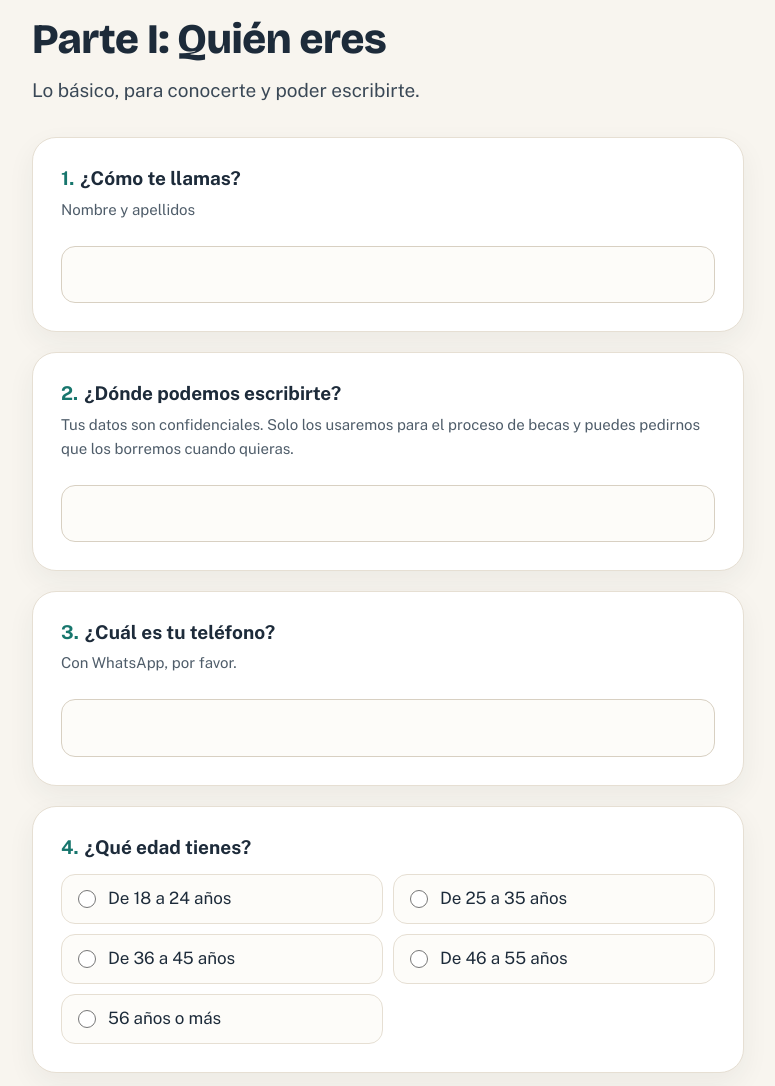
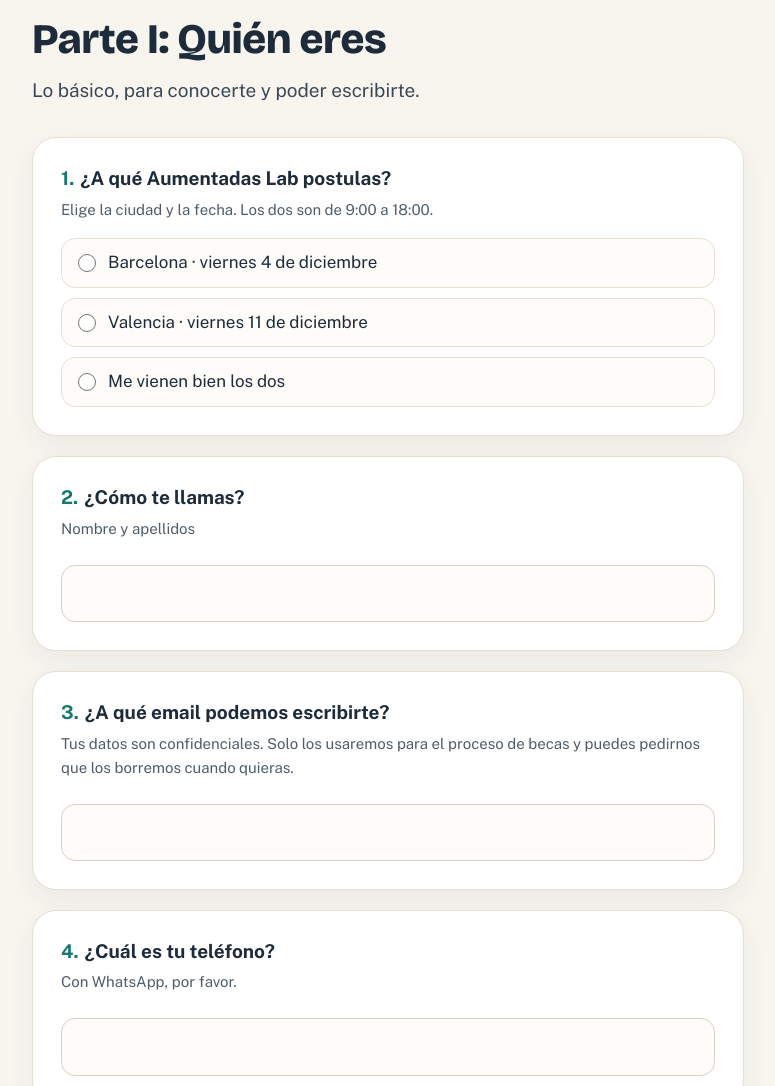
Before and after one commit to sandraalfarovargas/aumentadas, a plain HTML site: page postulacion.html in a window 1280 px wide. Shown: the part 700-1786 px from the top of the page, without its empty margins (252-1027 px from the left). Drawn offline with nearby package versions, Linux system fonts and the light colour scheme.

Commit message:
Add files via upload

```diff
--- a/postulacion.html
+++ b/postulacion.html
@@ -133,31 +133,31 @@ const GOOGLE_FORM = 'https://docs.google.com/forms/d/e/1FAIpQLSdfe1Sw1uFKd0NkdML
    gf = opciones que tiene hoy Google Forms; si una respuesta no está en esa lista, se envía como "Otra" para no perderla. */
 const PARTS = [
  {title:'Parte I: Quién eres', lead:'Lo básico, para conocerte y poder escribirte.', qs:[
-  {id:'nombre', n:1, type:'text', label:'¿Cómo te llamas?', hint:'Nombre y apellidos', entry:'2103166411', req:true, auto:'name'},
-  {id:'email', n:2, type:'email', label:'¿Dónde podemos escribirte?', hint:'Tus datos son confidenciales. Solo los usaremos para el proceso de becas y puedes pedirnos que los borremos cuando quieras.', entry:'858500136', req:true, auto:'email'},
-  {id:'tel', n:3, type:'tel', label:'¿Cuál es tu teléfono?', hint:'Con WhatsApp, por favor.', entry:'1223785454', req:true, auto:'tel'},
-  {id:'edad', n:4, type:'radio', cols:true, label:'¿Qué edad tienes?', entry:'779650590', req:true, opts:['De 18 a 24 años','De 25 a 35 años','De 36 a 45 años','De 46 a 55 años','56 años o más']},
-  {id:'pais', n:5, type:'radio', cols:true, label:'¿Cuál es tu país de origen?', entry:'374255879', req:true, other:'Otro', gfOther:true, opts:['Venezuela','Argentina','Perú','Colombia','España','Estados Unidos','Reino Unido','Francia']},
-  {id:'ciudad', n:6, type:'radio', cols:true, label:'¿En qué ciudad de España vives ahora?', entry:'210308892', req:true, other:'Otra', gfOther:true, opts:['Valencia','Barcelona','Madrid']},
-  {id:'tiempo', n:7, type:'radio', cols:true, label:'¿Cuánto tiempo llevas en España?', entry:'1914164176', req:true, opts:['Menos de 1 año','1 a 2 años','3 a 5 años','6 a 7 años','Más de 7 años','Toda mi vida']},
-  {id:'oficio', n:8, type:'text', label:'¿Cuál es tu oficio o profesión?', entry:'1622814791', req:true},
-  {id:'anios', n:9, type:'radio', cols:true, label:'¿Cuántos años de experiencia tienes en ello?', entry:'1589679271', req:true, opts:['Menos de 2 años','2 a 5 años','6 a 9 años','10 a 13 años','14 a 17 años','18 años o más']},
-  {id:'trabajas', n:10, type:'radio', cols:true, label:'¿Trabajas de ello en España?', entry:'1950107278', req:true, other:'Otra situación', gfOther:true, opts:['Sí','No']},
-  {id:'mas', n:11, type:'textarea', label:'Cuéntanos un poco más', entry:'2030281515', req:false}
+  {id:'lab', n:1, type:'radio', label:'¿A qué Aumentadas Lab postulas?', hint:'Elige la ciudad y la fecha. Los dos son de 9:00 a 18:00.', entry:'2131032755', req:true, opts:['Barcelona · viernes 4 de diciembre','Valencia · viernes 11 de diciembre','Me vienen bien los dos']},
+  {id:'nombre', n:2, type:'text', label:'¿Cómo te llamas?', hint:'Nombre y apellidos', entry:'2103166411', req:true, auto:'name'},
+  {id:'email', n:3, type:'email', label:'¿A qué email podemos escribirte?', hint:'Tus datos son confidenciales. Solo los usaremos para el proceso de becas y puedes pedirnos que los borremos cuando quieras.', entry:'858500136', req:true, auto:'email'},
+  {id:'tel', n:4, type:'tel', label:'¿Cuál es tu teléfono?', hint:'Con WhatsApp, por favor.', entry:'1223785454', req:true, auto:'tel'},
+  {id:'edad', n:5, type:'radio', cols:true, label:'¿Qué edad tienes?', entry:'779650590', req:true, opts:['De 18 a 24 años','De 25 a 35 años','De 36 a 45 años','De 46 a 55 años','56 años o más']},
+  {id:'pais', n:6, type:'radio', cols:true, label:'¿Cuál es tu país de origen?', entry:'374255879', req:true, other:'Otro', gfOther:true, opts:['Venezuela','Argentina','Perú','Colombia','España','Estados Unidos','Reino Unido','Francia']},
+  {id:'ciudad', n:7, type:'radio', cols:true, label:'¿En qué ciudad de España vives ahora?', entry:'210308892', req:true, other:'Otra', gfOther:true, opts:['Valencia','Barcelona','Madrid']},
+  {id:'tiempo', n:8, type:'radio', cols:true, label:'¿Cuánto tiempo llevas en España?', entry:'1914164176', req:true, opts:['Menos de 1 año','1 a 2 años','3 a 5 años','6 a 7 años','Más de 7 años','Toda mi vida']},
+  {id:'oficio', n:9, type:'text', label:'¿Cuál es tu oficio o profesión?', entry:'1622814791', req:true},
+  {id:'anios', n:10, type:'radio', cols:true, label:'¿Cuántos años de experiencia tienes en ello?', entry:'1589679271', req:true, opts:['Menos de 2 años','2 a 5 años','6 a 9 años','10 a 13 años','14 a 17 años','18 años o más']},
+  {id:'trabajas', n:11, type:'radio', cols:true, label:'¿Trabajas de ello en España?', entry:'1950107278', req:true, other:'Otra situación', gfOther:true, opts:['Sí','No']},
+  {id:'mas', n:12, type:'textarea', label:'Cuéntanos un poco más', entry:'2030281515', req:false}
  ]},
  {title:'Parte II: Lo que sabes y dónde está hoy', lead:'A veces lo que sabemos hacer no se ve donde estamos. Por un cambio de país, una pausa o un sector que cambia.', qs:[
-  {id:'situacion', n:12, type:'radio', label:'¿Cuál describe mejor tu situación profesional actual?', entry:'1665048563', req:true, other:'Otra', gfOther:true, opts:['Trabajo en mi profesión o sector','Trabajo en un área distinta de mi experiencia','Estoy buscando empleo','Trabajo por cuenta propia','Estoy desarrollando un proyecto propio','Estoy estudiando o formándome','Estoy volviendo tras una pausa']},
-  {id:'novisible', n:13, type:'checkbox', cols:true, label:'¿Qué crees que hace que tu experiencia no se vea o no se valore hoy?', hint:'Puedes elegir varias.', entry:'452455104', req:true, other:'Otra', gfOther:true, opts:['Homologación y trámites','Idioma o diferencias culturales','No tener contactos aquí','No conocer el mercado','Cuidados o familia','Falta de dinero','No tener estudios profesionales aquí','No tener experiencia laboral aquí','Volver tras una pausa','Mi sector está cambiando con la IA','Mi edad','Sentirme una minoría']},
-  {id:'intentado', n:14, type:'checkbox', cols:true, label:'¿Qué has intentado para que tu experiencia tenga el lugar que merece?', hint:'Puedes elegir varias.', entry:'453597392', req:true, other:'Otra', gfOther:true, opts:['Homologar','Formarme aquí','Buscar empleo en mi sector','Hacer contactos','Emprender','Pedir ayuda a asociaciones u otros','Todavía nada']},
-  {id:'problema', n:15, type:'textarea', label:'¿Qué problema resuelves mejor que nadie en tu trabajo? ¿Qué te preguntan siempre?', hint:'Una o dos frases bastan. Es el primer paso de tu mapa de oficio.', entry:'92678196', req:false},
-  {id:'despues', n:16, type:'radio', label:'¿Qué te gustaría que pasara después del Lab?', entry:'1914013658', req:true, opts:['Crear un proyecto o producto propio','Mejorar mi trabajo actual con IA','Encontrar un trabajo acorde a mi experiencia','Ofrecer mis servicios de forma nueva','Aún no lo sé, quiero descubrirlo']}
+  {id:'situacion', n:13, type:'radio', label:'¿Cuál describe mejor tu situación profesional actual?', entry:'1665048563', req:true, other:'Otra', gfOther:true, opts:['Trabajo en mi profesión o sector','Trabajo en un área distinta de mi experiencia','Estoy buscando empleo','Trabajo por cuenta propia','Estoy desarrollando un proyecto propio','Estoy estudiando o formándome','Estoy volviendo tras una pausa']},
+  {id:'novisible', n:14, type:'checkbox', cols:true, label:'¿Qué crees que hace que tu experiencia no se vea o no se valore hoy?', hint:'Puedes elegir varias.', entry:'452455104', req:true, other:'Otra', gfOther:true, opts:['Homologación y trámites','Idioma o diferencias culturales','No tener contactos aquí','No conocer el mercado','Cuidados o familia','Falta de dinero','No tener estudios profesionales aquí','No tener experiencia laboral aquí','Volver tras una pausa','Mi sector está cambiando con la IA','Mi edad','Sentirme una minoría']},
+  {id:'intentado', n:15, type:'checkbox', cols:true, label:'¿Qué has intentado para que tu experiencia tenga el lugar que merece?', hint:'Puedes elegir varias.', entry:'453597392', req:true, other:'Otra', gfOther:true, opts:['Homologar','Formarme aquí','Buscar empleo en mi sector','Hacer contactos','Emprender','Pedir ayuda a asociaciones u otros','Todavía nada']},
+  {id:'problema', n:16, type:'textarea', label:'¿Qué problema resuelves mejor que nadie en tu trabajo? ¿Qué te preguntan siempre?', hint:'Una o dos frases bastan. Es el primer paso de tu mapa de oficio.', entry:'92678196', req:false},
+  {id:'despues', n:17, type:'radio', label:'¿Qué te gustaría que pasara después del Lab?', entry:'1914013658', req:true, opts:['Crear un proyecto o producto propio','Mejorar mi trabajo actual con IA','Encontrar un trabajo acorde a mi experiencia','Ofrecer mis servicios de forma nueva','Aún no lo sé, quiero descubrirlo']}
  ]},
  {title:'Parte III: Aumentadas y tú', lead:'Queremos construir esto contigo. Tu sinceridad aquí vale más que tu entusiasmo.', qs:[
-  {id:'atrae', n:17, type:'checkbox', max:3, label:'De todo lo que ofrece Aumentadas, ¿qué te atrae más?', hint:'Elige hasta tres.', entry:'1125957612', req:true, other:'Otra', gfOther:true, opts:['Que mi experiencia se vea y se valore','Empezar por reconocer mi propio valor','Crear algo desde mi oficio, sin empezar de cero','Crear un producto o servicio real con IA','Una comunidad de profesionales que entienden mi camino','Que sea presencial','Acompañamiento de coaching y mentoría','Que lo diseñe alguien que vivió el mismo camino','No necesitar saber programar ni ser muy tecnológica','La beca','Descubrir mi Perfil de Inteligencia Aumentada (PIA)']},
-  {id:'dificil', n:18, type:'checkbox', cols:true, label:'¿Qué te resultaría más difícil al crear una solución desde tu oficio?', hint:'Puedes elegir varias.', entry:'1185721317', req:true, other:'Otra', gfOther:true, opts:['Identificar una buena idea','Encontrar un problema real que resolver','Utilizar herramientas de IA','Crear un prototipo funcional','Validar la idea con usuarios','Conseguir clientes','Tener tiempo suficiente','Disponer de dinero para empezar','Tener confianza en mis capacidades','Contar con apoyo o contactos']},
-  {id:'ia', n:19, type:'checkbox', label:'¿Cuáles de estas cosas has hecho con IA?', hint:'Puedes elegir varias.', entry:'1975617241', req:true, opts:['Hacerle una pregunta como a un buscador','Pedirle que escriba o corrija un texto (email, CV, post)','Darle contexto y un rol (“actúa como...”) para mejorar la respuesta','Pedirle cambios hasta conseguir lo que quería, en varias vueltas','Subirle un documento, foto o PDF para que lo analice','Crear imágenes, presentaciones o vídeos con IA','Usarla en mi trabajo de forma habitual','Crear una web, app o automatización con IA','Configurar un asistente o GPT personalizado','Ninguna de estas']},
-  {id:'frena', n:20, type:'checkbox', cols:true, label:'¿Qué te frena para usar más la IA?', hint:'Puedes elegir varias.', entry:'404063994', req:true, other:'Otra', gfOther:true, opts:['No sé por dónde empezar','Me parece complicada o técnica','No sé si lo hago bien','Me preocupa la privacidad de mis datos','Siento que es hacer trampa','No tengo tiempo para aprender a usarla','Me abruma tanta información','No tengo portátil o buen equipo','Nada me frena']},
-  {id:'lab', n:21, type:'radio', label:'¿A qué Aumentadas Lab te gustaría venir?', hint:'Los dos son de 9:00 a 18:00.', entry:null, mergeLabel:'Lab elegido', req:true, opts:['Barcelona · viernes 4 de diciembre','Valencia · viernes 11 de diciembre','Me vienen bien los dos']},
+  {id:'atrae', n:18, type:'checkbox', max:3, label:'De todo lo que ofrece Aumentadas, ¿qué te atrae más?', hint:'Elige hasta tres.', entry:'1125957612', req:true, other:'Otra', gfOther:true, opts:['Que mi experiencia se vea y se valore','Empezar por reconocer mi propio valor','Crear algo desde mi oficio, sin empezar de cero','Crear un producto o servicio real con IA','Una comunidad de profesionales que entienden mi camino','Que sea presencial','Acompañamiento de coaching y mentoría','Que lo diseñe alguien que vivió el mismo camino','No necesitar saber programar ni ser muy tecnológica','La beca','Descubrir mi Perfil de Inteligencia Aumentada (PIA)']},
+  {id:'dificil', n:19, type:'checkbox', cols:true, label:'¿Qué te resultaría más difícil al crear una solución desde tu oficio?', hint:'Puedes elegir varias.', entry:'1185721317', req:true, other:'Otra', gfOther:true, opts:['Identificar una buena idea','Encontrar un problema real que resolver','Utilizar herramientas de IA','Crear un prototipo funcional','Validar la idea con usuarios','Conseguir clientes','Tener tiempo suficiente','Disponer de dinero para empezar','Tener confianza en mis capacidades','Contar con apoyo o contactos']},
+  {id:'ia', n:20, type:'checkbox', label:'¿Cuáles de estas cosas has hecho con IA?', hint:'Puedes elegir varias.', entry:'1975617241', req:true, opts:['Hacerle una pregunta como a un buscador','Pedirle que escriba o corrija un texto (email, CV, post)','Darle contexto y un rol (“actúa como...”) para mejorar la respuesta','Pedirle cambios hasta conseguir lo que quería, en varias vueltas','Subirle un documento, foto o PDF para que lo analice','Crear imágenes, presentaciones o vídeos con IA','Usarla en mi trabajo de forma habitual','Crear una web, app o automatización con IA','Configurar un asistente o GPT personalizado','Ninguna de estas']},
+  {id:'frena', n:21, type:'checkbox', cols:true, label:'¿Qué te frena para usar más la IA?', hint:'Puedes elegir varias.', entry:'404063994', req:true, other:'Otra', gfOther:true, opts:['No sé por dónde empezar','Me parece complicada o técnica','No sé si lo hago bien','Me preocupa la privacidad de mis datos','Siento que es hacer trampa','No tengo tiempo para aprender a usarla','Me abruma tanta información','No tengo portátil o buen equipo','Nada me frena']},
   {id:'plaza', n:22, type:'checkbox', label:'¿Cómo te gustaría reservar tu plaza en el Aumentadas Lab?', price:true, hint:'Puedes elegir más de una. Te avisaremos cuando haya plaza en la opción que elijas.', entry:'1330572023', req:true, opts:['Postulo a la beca del 90 % (10 € + 12 € de comida)','Pago la plaza completa si no obtengo la beca (100 € + 12 € de comida)','Mi empresa podría pagar mi plaza']},
   {id:'core', n:23, type:'checkbox', label:'¿Te interesaría seguir en Aumentadas Core, un programa 100 % online de 12 semanas (enero a marzo 2027), para desarrollar tu proyecto más a fondo?', entry:'468930348', req:true, opts:['Sí, quiero apuntarme','Sí, pero necesito saber más (precio, horarios, contenido)','Sí, solo si consigo beca o patrocinio','Me interesa, pero no en esas fechas','Primero quiero probar el Lab y luego decido','No, por ahora no']},
   {id:'datos', n:24, type:'consent', label:'Protección de datos', text:'Acepto que Aumentadas use mis datos solo para el proceso de becas. Puedo pedir que los borren cuando quiera.', entry:'1203154158', gfValue:'Acepto que Aumentadas use mis datos solo para el proceso de becas. Puedo pedir que los borren cuando quiera.', req:true}
@@ -186,7 +186,7 @@ PARTS.forEach((p,pi)=>{
    const t = q.type==='radio' ? 'radio' : 'checkbox';
    let o = q.opts.map(v=>`<label class="opt"><input type="${t}" name="${q.id}" value="${esc(v)}"><span>${v}</span></label>`).join('');
    if (q.other) o += `<label class="opt"><input type="${t}" name="${q.id}" value="__other__"><span>${q.other}</span></label>`;
-   const price = q.price ? `<div class="price">Una plaza vale <strong>100 €</strong>. <strong>Tu beca cubre 90 €</strong>. Tú aportas 10 €.</div>` : '';
+   const price = q.price ? `<div class="price">Una plaza vale <strong>100 €</strong>. <strong>Tu beca cubre 90 €</strong>. Tú aportas 10 €. La comida no está incluida.</div>` : '';
    h += `<div class="q" data-q="${q.id}"><fieldset ${q.hint?`aria-describedby="h-${q.id}"`:''}><legend><span class="n">${q.n}.</span>${q.label}</legend>${hint}${price}<div class="opts${q.cols?' cols':''}">${o}</div>${q.other?`<div class="other-text" id="o-${q.id}"><label class="sr" for="ot-${q.id}">Escribe tu respuesta</label><input type="text" id="ot-${q.id}" placeholder="Escribe tu respuesta"></div>`:''}</fieldset>${err}</div>`;
   }
  });
```
Also changed, not shown: becaaalguien.html (+10 -8 lines).
